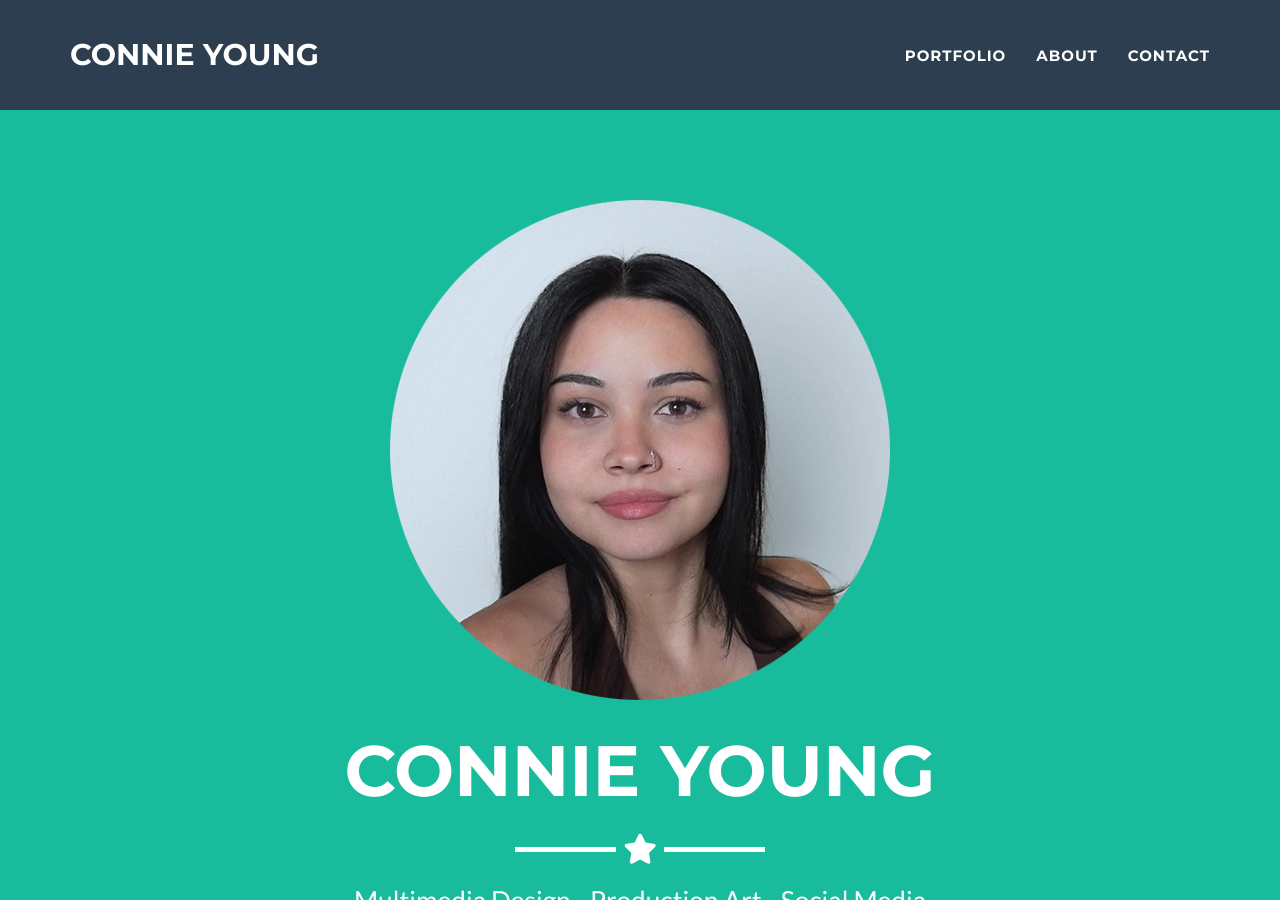
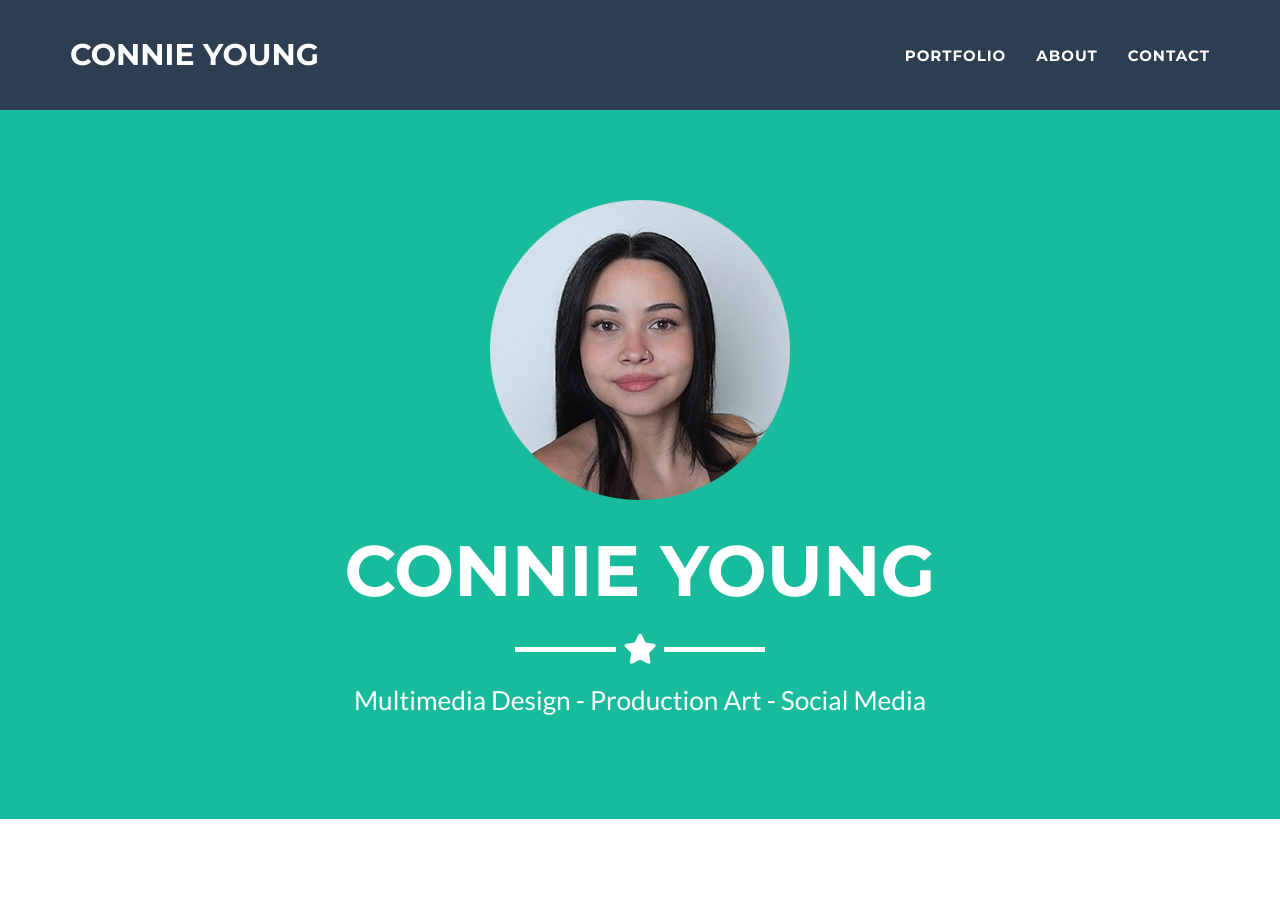
Before and after one commit to conniemyou/cyoung-portfolio, a Jekyll site: the page built from _posts/2014-07-18-project-1.markdown, in a window 1280 px wide and 900 px high. Built offline with Jekyll 4.4.1, drawn with Linux system fonts in a browser that asks for light colours.

Commit message:
removed star

```diff
--- a/_includes/about.html
+++ b/_includes/about.html
@@ -4,7 +4,6 @@
     <div class="row">
       <div class="col-lg-12 text-center">
         <h2>About</h2>
-        <hr class="star-light">
       </div>
     </div>
     <div class="row">
--- a/_includes/header.html
+++ b/_includes/header.html
@@ -3,7 +3,7 @@
   <div class="container">
     <div class="row">
       <div class="col-lg-12">
-        <img class="img-responsive" src="img/headshotlarge.png" alt="profile-pic" />
+        <img class="img-responsive" src="img/headshotmed.png" alt="profile-pic" />
         <div class="intro-text">
           <span class="name">{{ site.title }}</span>
           <hr class="star-light" />
```
Also changed, not shown: img/headshotmed.png (added), img/profile.png (deleted), 2 other files.
